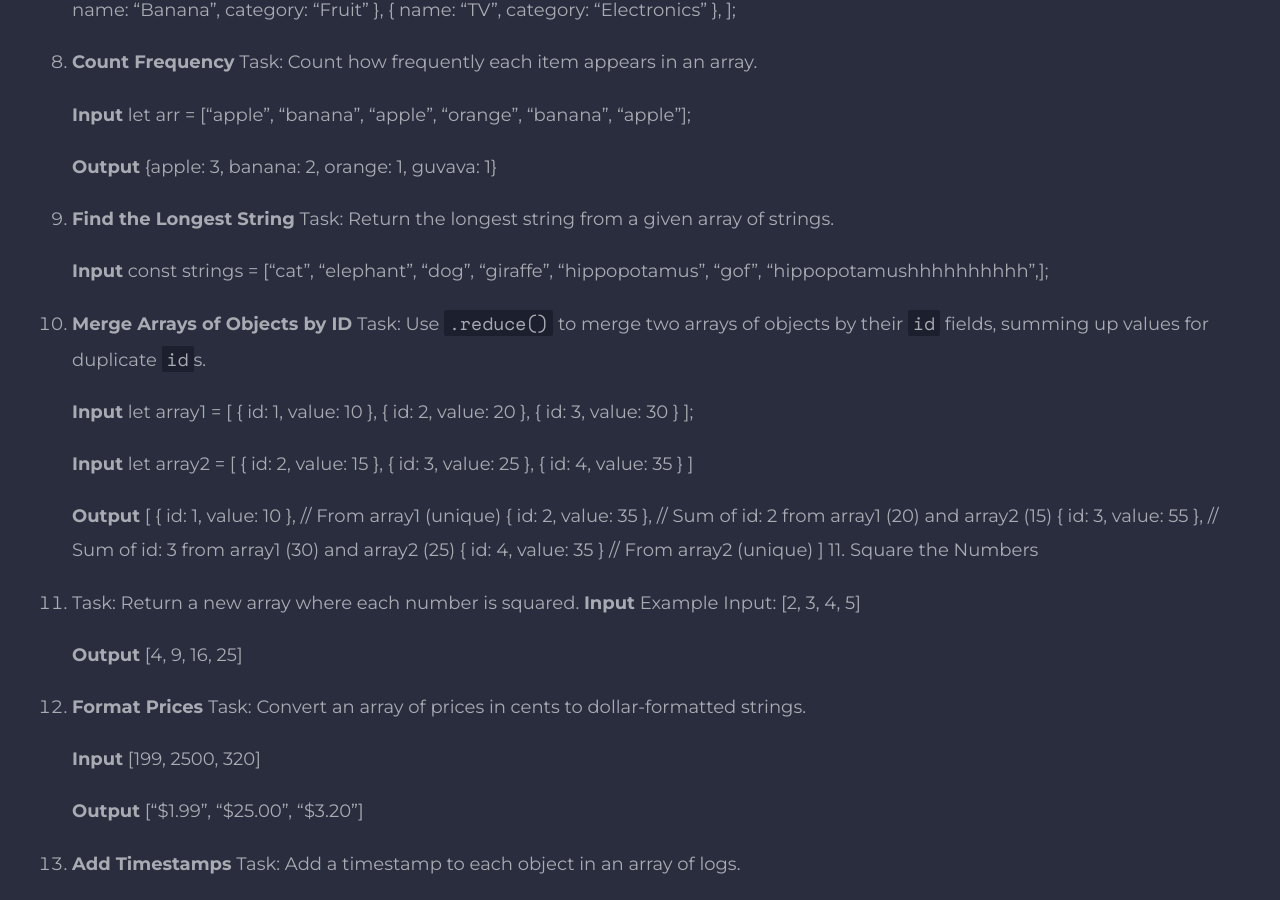
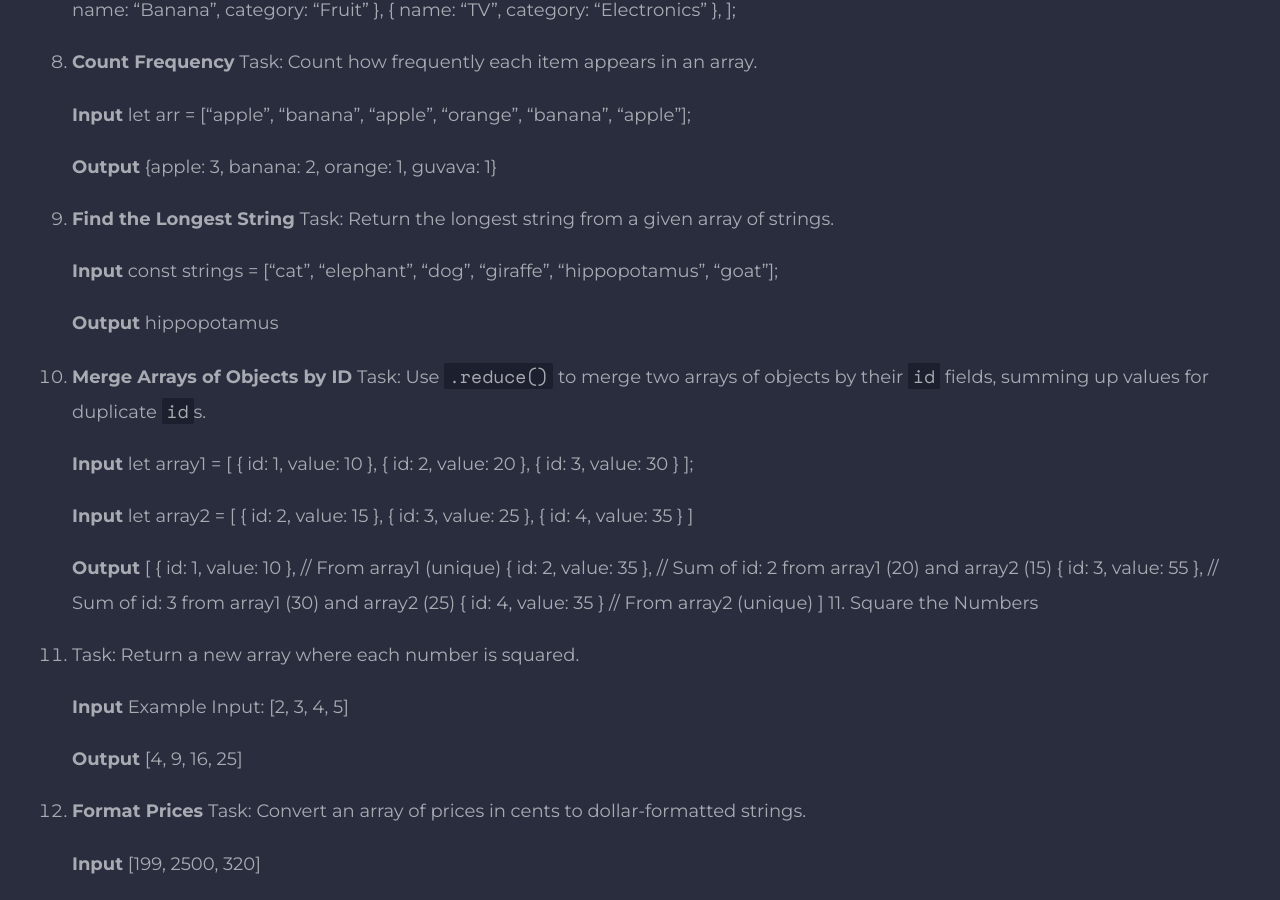
Before and after one commit to sejalpurohit/sejalpurohit.github.io, a Jekyll site: the page built from _posts/2025-05-13-JS-Question-Bank.md, in a window 1280 px wide and 900 px high, scrolled down 1524 px. Built offline with Jekyll 4.4.1, drawn with Linux system fonts in a browser that asks for light colours; nearby versions of some CDN libraries; some of the changed text lies outside the part shown.

Commit message:
js image updated

```diff
--- a/_posts/2025-05-13-JS-Question-Bank.md
+++ b/_posts/2025-05-13-JS-Question-Bank.md
@@ -84,7 +84,9 @@
 9.  **Find the Longest String**
     Task: Return the longest string from a given array of strings.
 
-    **Input** const strings = ["cat", "elephant", "dog", "giraffe", "hippopotamus", "gof", "hippopotamushhhhhhhhhh",];
+    **Input** const strings = ["cat", "elephant", "dog", "giraffe", "hippopotamus", "goat"];
+
+    **Output** hippopotamus
 
 10. **Merge Arrays of Objects by ID**
     Task: Use `.reduce()` to merge two arrays of objects by their `id` fields, summing up values for duplicate `id`s.
@@ -109,6 +111,7 @@
     ] 11. Square the Numbers
 
 11. Task: Return a new array where each number is squared.
+
     **Input** Example Input: [2, 3, 4, 5]
 
     **Output** [4, 9, 16, 25]
@@ -196,8 +199,8 @@
 
 23. **Find Items in Stock**
     Task: Given an array of products, return only those where stock > 0.
-    **Input**
-    [{ name: "Pen", stock: 10 },
+
+    **Input** [{ name: "Pen", stock: 10 },
     { name: "Pencil", stock: 0 },
     { name: "Notebook", stock: 5 }]
 
@@ -262,7 +265,7 @@
 
     **Input** [[1, 2], [3, 4], [5]]
 
-    **Output**- Flatten, Filter evens, Square, Expected Output: [4, 16]
+    **Output** Flatten, Filter evens, Square, Expected Output: [4, 16]
 
 31. **Comment Stats**
     Task: Given an array of post objects, each with a comments array, calculate:
@@ -385,6 +388,7 @@
     Task: Filter an array of strings to only include those starting with a capital letter.
 
     **Input** ["apple", "Banana", "kiwi", "Strawberry"]
+
     **Output** ["Banana", "Strawberry"]
 
 44. **Write a Polyfill for Array.prototype.filter()**
```
